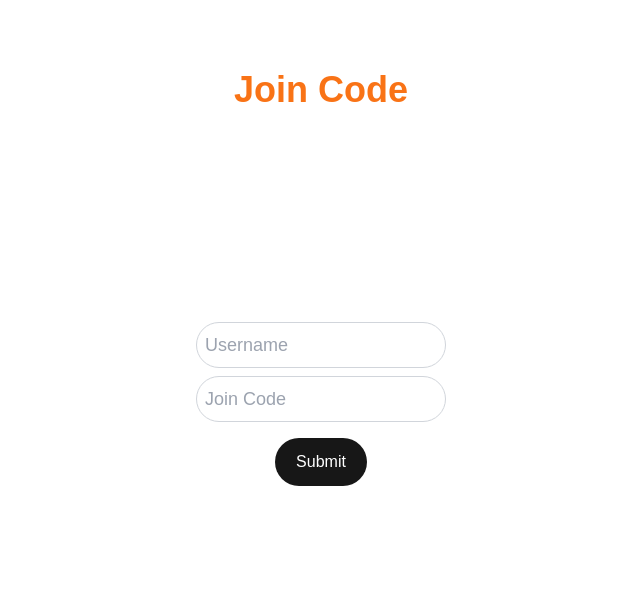
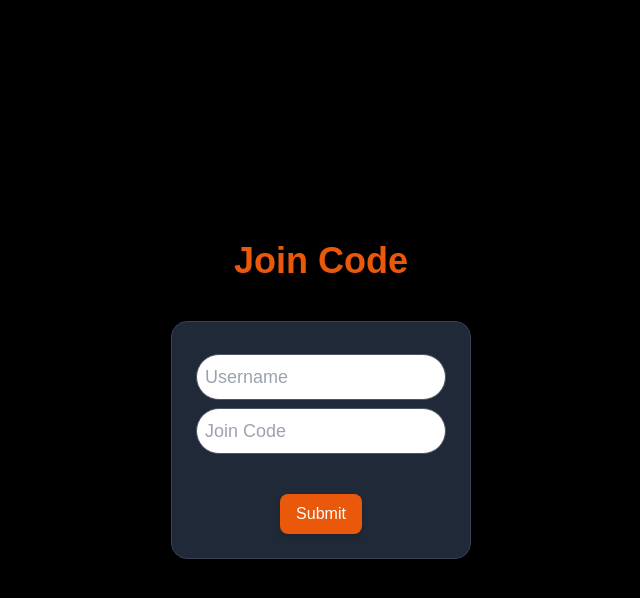
Before and after one commit to Jake-Purton/towertech, a Next.js app: page /join in a window 1280 px wide. Shown: the top 598 px of the page, without its empty margins (319-959 px from the left). Built offline with nearby package versions, Linux system fonts and the light colour scheme; no server answers.

Commit message:
start game button

```diff
--- a/app/host/page.tsx
+++ b/app/host/page.tsx
@@ -2,10 +2,12 @@
 
 import React, { useEffect, useState } from "react";
 import { socket } from "../src/socket";
+import { useRouter } from "next/navigation";
 
 type User = { userID: string; username: string };
 
 const HostPage = () => {
+  const router = useRouter();
   const [roomCode, setRoomCode] = useState("");
   const [users, setUsers] = useState<User[]>([]);
 
@@ -26,6 +28,12 @@ const HostPage = () => {
     };
   }, []);
 
+  const startGame = (event: React.MouseEvent<HTMLButtonElement, MouseEvent>): void => {
+    if (users.length > 0) {
+      router.push("/game");
+      socket.emit("gameStarted", roomCode)
+    }
+  };
   return (
     <div className="flex flex-col items-center justify-center min-h-screen p-8 bg-black text-white sm:p-20">
       <h1 className="text-5xl font-bold text-orange-600 drop-shadow-md">Room Code</h1>
@@ -60,7 +68,13 @@ const HostPage = () => {
             )}
           </ul>
         </div>
-        <button className="mt-6 px-4 py-2 bg-orange-600 text-white rounded-lg shadow-md hover:bg-orange-700 transition-all">
+        <button
+          className={`mt-6 px-4 py-2 rounded-lg shadow-md transition-all ${
+            users.length === 0 ? "bg-gray-600 cursor-not-allowed" : "bg-orange-600 hover:bg-orange-700"
+          } text-white`}
+          disabled={users.length === 0}
+          onClick={startGame}
+        >
           Start the Game
         </button>
       </div>
--- a/app/join/page.tsx
+++ b/app/join/page.tsx
@@ -96,16 +96,16 @@ const JoinPage: React.FC = () => {
     // };
 
     return (
-        <div className="grid grid-rows-[20px_1fr_20px] items-center justify-items-center min-h-screen p-8 pb-20 gap-16 sm:p-20 font-[family-name:var(--font-geist-sans)]">
-            <h1 className="text-4xl font-bold text-orange-500">Join Code</h1>
-            <form onSubmit={handleSubmit} className="flex flex-col items-center gap-4">
-                <label className="text-lg font-medium">
+        <div className="flex flex-col items-center justify-center min-h-screen p-8 bg-black text-white sm:p-20">
+            <h1 className="text-4xl font-bold text-orange-600 drop-shadow-md">Join Code</h1>
+            <form onSubmit={handleSubmit} className="flex flex-col items-center gap-4 mt-10 bg-gray-800 shadow-xl rounded-2xl p-6 border border-gray-700">
+                <label className="text-lg font-medium w-full">
                     <p className="text-red-500 text-center">{message}</p>
                     <input
                         type="text"
                         value={username}
                         onChange={(e) => setUsername(e.target.value)}
-                    className="mt-2 p-2 border border-gray-300 rounded-full text-black appearance-none"
+                        className="mt-2 p-2 border border-gray-600 rounded-full text-black appearance-none w-full"
                         placeholder="Username"
                     />
                     <br></br>
@@ -113,7 +113,7 @@ const JoinPage: React.FC = () => {
                         type="number"
                         value={number}
                         onChange={(e) => setNumber(e.target.value)}
-                    className="mt-2 p-2 border border-gray-300 rounded-full text-black appearance-none"
+                        className="mt-2 p-2 border border-gray-600 rounded-full text-black appearance-none w-full"
                         placeholder="Join Code"
                         onKeyDown={(e) => {
                             if (e.key === 'Enter') {
@@ -122,7 +122,7 @@ const JoinPage: React.FC = () => {
                         }}
                     />
                 </label>
-                <button type="submit" className="rounded-full border border-solid border-transparent transition-colors flex items-center justify-center bg-foreground text-background gap-2 hover:bg-[#383838] dark:hover:bg-[#FF5900] text-sm sm:text-base h-10 sm:h-12 px-4 sm:px-5">
+                <button type="submit" className="mt-6 px-4 py-2 bg-orange-600 text-white rounded-lg shadow-md hover:bg-orange-700 transition-all">
                     Submit
                 </button>
             </form>
--- a/app/join/room/page.tsx
+++ b/app/join/room/page.tsx
@@ -2,8 +2,10 @@
 
 import React, { useState, useEffect } from 'react';
 import { socket } from "../../src/socket";
+import { useRouter } from "next/navigation";
 
 const JoinRoomPage = () => {
+  const router = useRouter();
   const [users, setUsers] = useState<User[]>([]);
   type User = { userID: String, username: String };
 
@@ -13,33 +15,37 @@ const JoinRoomPage = () => {
       console.log("User list updated: ", userList);
       setUsers(userList);
     });
+    socket.on("gameStarted", (message) =>{
+      // route to a different page
+      router.push("/game");
+    });
 
     socket.emit('getUsers');
 
     // Clean up the socket connection on component unmount
     return () => {
       socket.off('updateUsers');
+      socket.off("gameStarted");
     };
   }, []);
 
   return (
-    <div className="grid grid-rows-[20px_1fr_20px] items-center justify-items-center min-h-screen p-8 pb-20 gap-16 sm:p-20 font-[family-name:var(--font-geist-sans)]">
-      <h1 className="text-4xl font-bold text-orange-500">Successfully joined room</h1>
-      <table className="min-w-[50%] max-w-[75%] divide-y divide-orange-500 rounded-lg overflow-hidden border border-orange-500 rounded-lg">
-        <thead className="bg-black">
+    <div className="flex flex-col items-center justify-center min-h-screen p-8 bg-black text-white sm:p-20">
+      <h1 className="text-4xl font-bold text-orange-600 drop-shadow-md">Successfully joined room</h1>
+      <table className="min-w-[50%] max-w-[75%] divide-y divide-gray-600 rounded-lg overflow-hidden border border-gray-700">
+        <thead className="bg-gray-800">
           <tr>
             <th scope="col" className="px-6 py-3 text-left font-medium text-orange-500">
               Joined users
             </th>
           </tr>
         </thead>
-        <tbody className="bg-black divide-y divide-orange-500">
+        <tbody className="bg-gray-900 divide-y divide-gray-600">
           {users.map((user, index) => (
             <tr key={index}>
               <td className="px-6 py-4 whitespace-nowrap text-sm font-medium text-orange-500">{user.username}</td>
             </tr>
           ))}
-
         </tbody>
       </table>
     </div>
```
Also changed, not shown: server.js (+7 -0 lines). Lines whose indentation alone changed are shown as unchanged.
